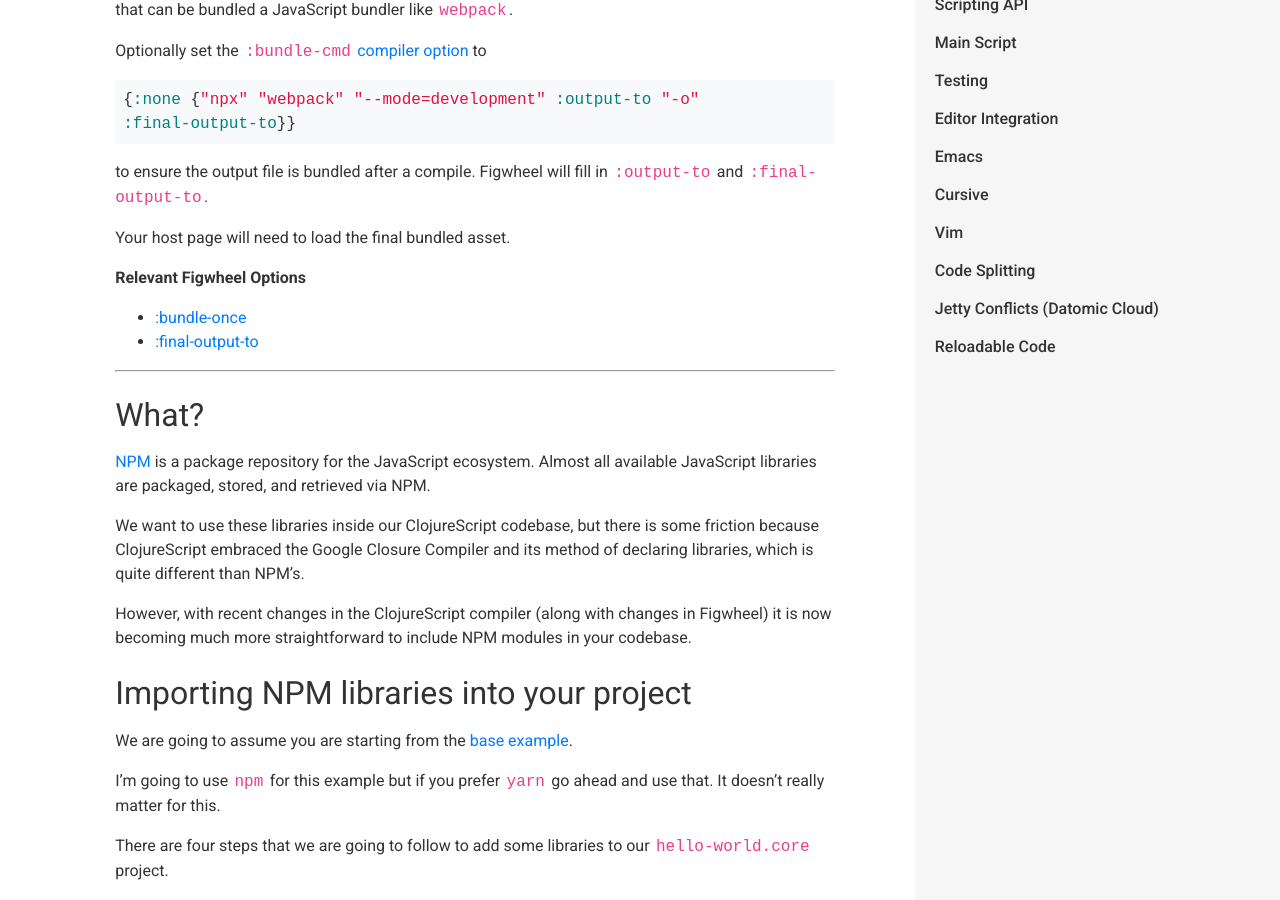
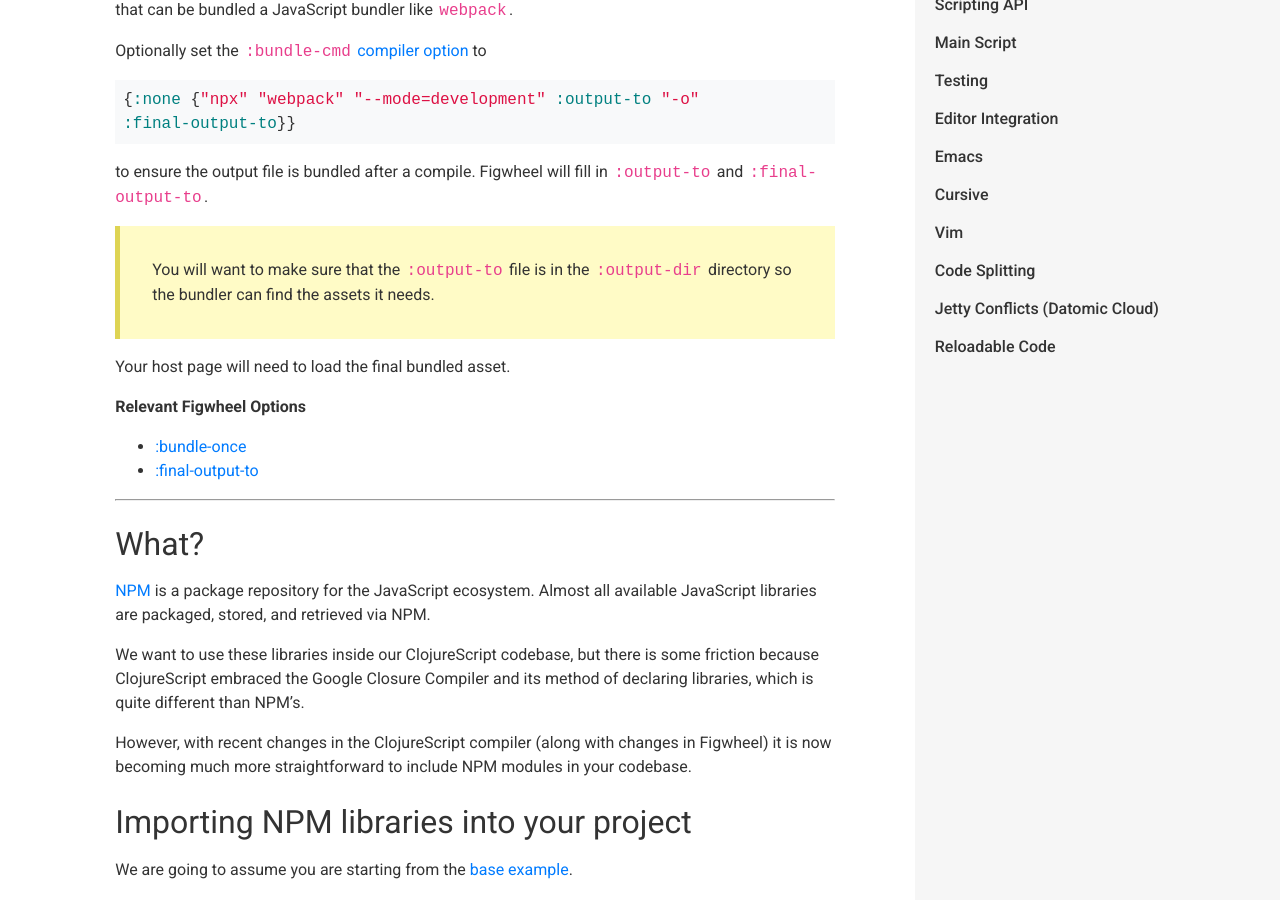
Before and after one commit to bhauman/figwheel-main, a Jekyll site: the page built from docs/docs/npm.md, in a window 1280 px wide and 900 px high, scrolled down 698 px. Built offline with Jekyll 4.4.1, drawn with Linux system fonts in a browser that asks for light colours.

Commit message:
note on :output-to gotcha

````diff
--- a/docs/docs/npm.md
+++ b/docs/docs/npm.md
@@ -38,7 +38,11 @@ to
 {:none {"npx" "webpack" "--mode=development" :output-to "-o"
 :final-output-to}}
 ```
-to ensure the output file is bundled after a compile. Figwheel will fill in `:output-to` and `:final-output-to`.
+to ensure the output file is bundled after a compile. Figwheel will
+fill in `:output-to` and `:final-output-to`.
+
+> You will want to make sure that the `:output-to` file is in the
+> `:output-dir` directory so the bundler can find the assets it needs.
 
 Your host page will need to load the final bundled asset.
 
@@ -48,8 +52,6 @@ Your host page will need to load the final bundled asset.
 * [:final-output-to](/config-options#final-output-to)
 
 <hr/>
-
-
 
 ## What?
 
````
